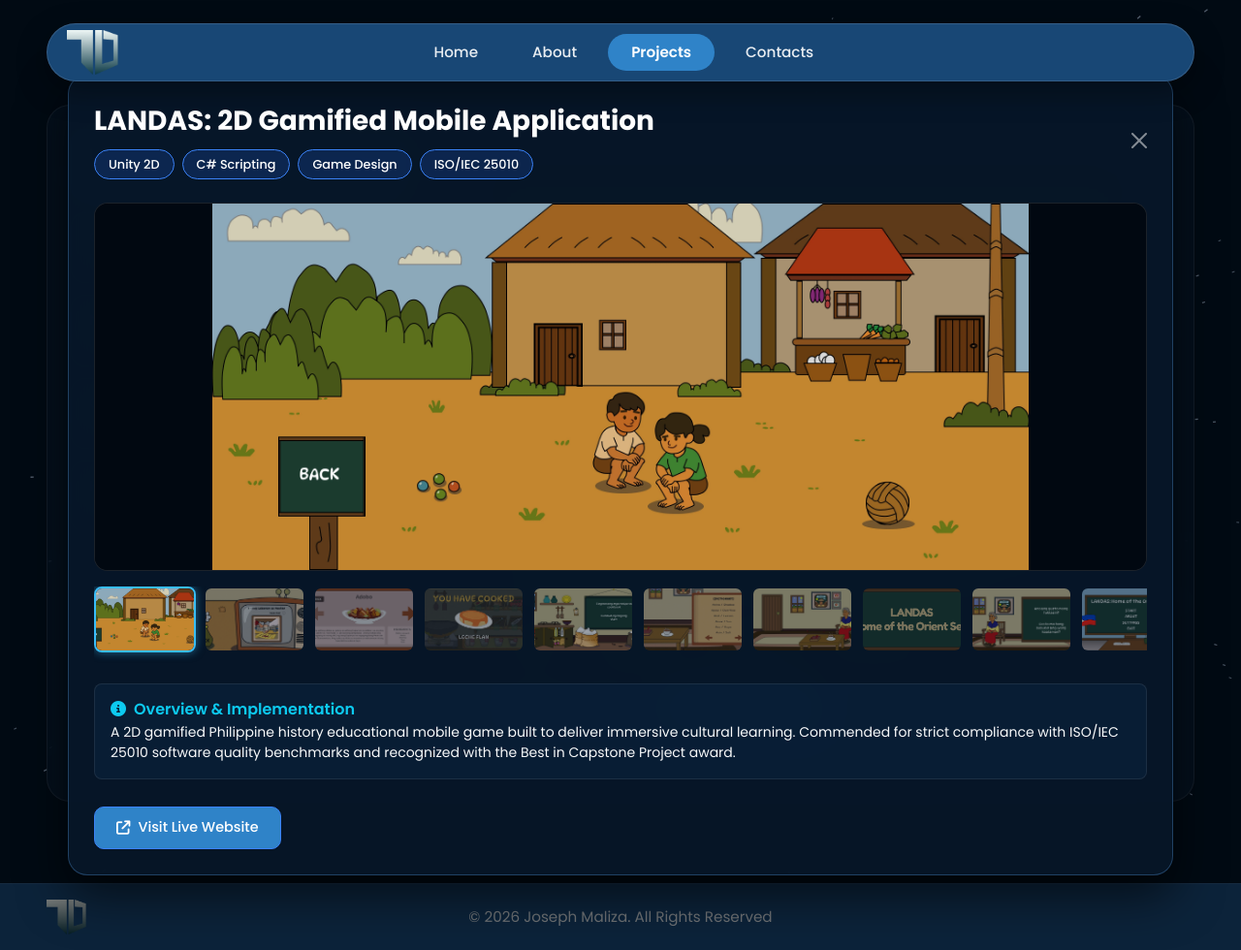
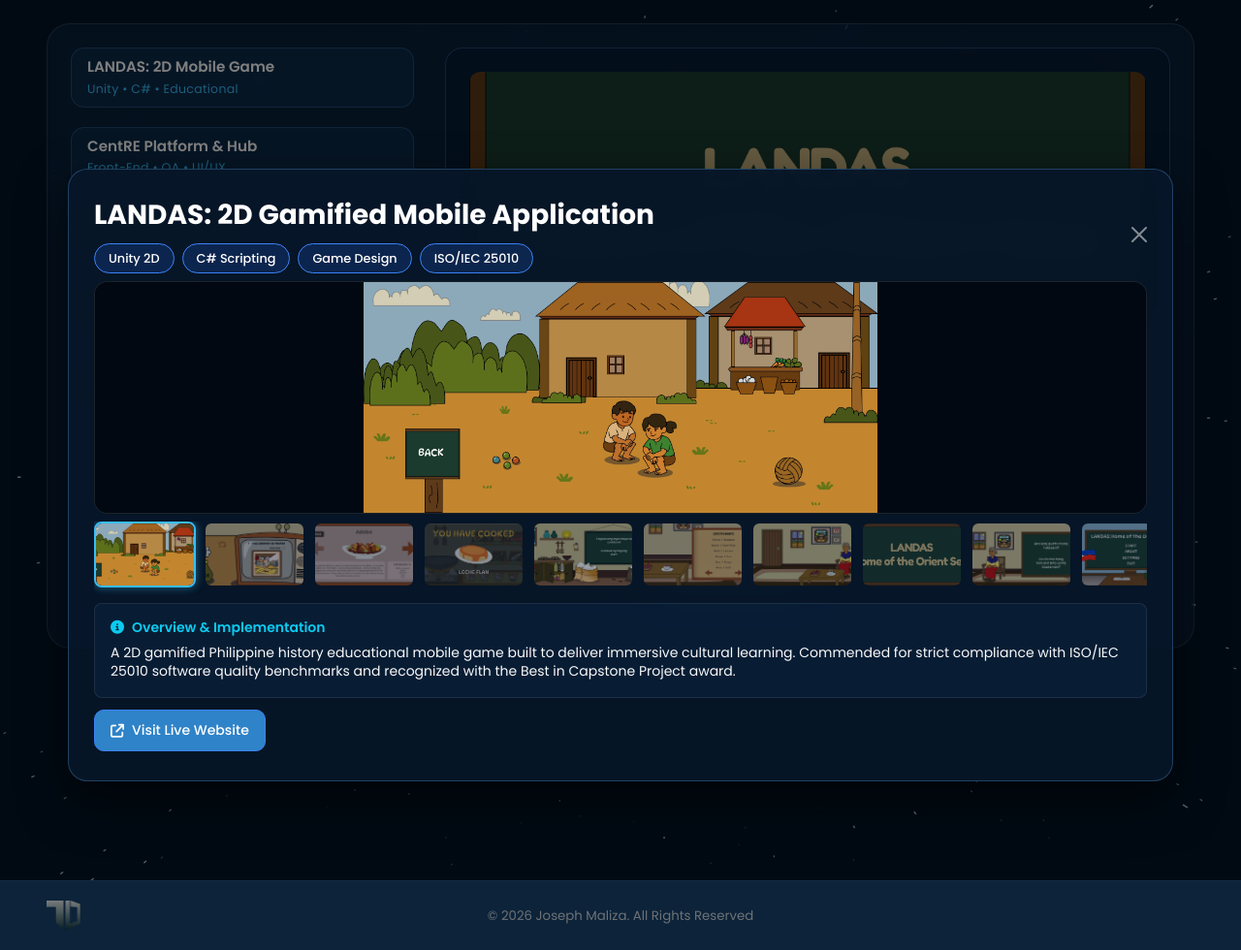
Before and after one commit to JosephDanMaliza/JosephDanMaliza.github.io, a PHP site: page /projects.html in a window 1280 px wide, after a click on "More Details". Shown: the whole page at 97% size. Run offline with PHP 8.4, Linux system fonts and the light colour scheme.

Commit message:
Portfolio Update: Fixed Scrollbar Issues, Contacts Page UI, Projects Page UI and Modal

```diff
--- a/assets/global.css
+++ b/assets/global.css
@@ -119,33 +119,55 @@ body.portfolio-page {
     text-align: center;
   }
 }
-/* Custom Slim Blue Scrollbar */
-.custom-scrollbar-carousel {
-  overflow-x: auto;
-  overflow-y: hidden;
+html.custom-scrollbar-carousel {
+  overflow-y: scroll;
   scrollbar-width: thin;
+  scrollbar-color: transparent transparent;
+}
+
+html.custom-scrollbar-carousel.is-scrolling {
   scrollbar-color: #3b82f6 rgba(255, 255, 255, 0.05);
 }
 
-.custom-scrollbar-carousel::-webkit-scrollbar {
+/* Webkit Scrollbar Base (Chrome, Edge, Safari) */
+html.custom-scrollbar-carousel::-webkit-scrollbar {
+  width: 6px;
   height: 6px;
 }
 
-.custom-scrollbar-carousel::-webkit-scrollbar-track {
-  background: rgba(255, 255, 255, 0.05);
+html.custom-scrollbar-carousel::-webkit-scrollbar-track {
+  background: transparent;
   border-radius: 9999px;
+  transition: background-color 0.3s ease;
 }
 
-.custom-scrollbar-carousel::-webkit-scrollbar-thumb {
-  background: #2563eb;
+html.custom-scrollbar-carousel::-webkit-scrollbar-thumb {
+  background: transparent;
   border-radius: 9999px;
-  box-shadow: 0 0 8px rgba(37, 99, 235, 0.6);
-  transition: background-color 0.2s ease, box-shadow 0.2s ease;
+  box-shadow: none;
+  transition: background-color 0.3s ease, box-shadow 0.3s ease;
 }
 
-.custom-scrollbar-carousel::-webkit-scrollbar-thumb:hover {
-  background: #3b82f6;
-  box-shadow: 0 0 12px rgba(59, 130, 246, 0.9);
+html.custom-scrollbar-carousel.is-scrolling::-webkit-scrollbar-track,
+html.custom-scrollbar-carousel:hover::-webkit-scrollbar-track {
+  background: rgba(255, 255, 255, 0.05);
+}
+
+html.custom-scrollbar-carousel.is-scrolling::-webkit-scrollbar-thumb,
+html.custom-scrollbar-carousel:hover::-webkit-scrollbar-thumb {
+  background: #2563eb;
+  box-shadow: 0 0 8px rgba(37, 99, 235, 0.6);
+}
+
+html.custom-scrollbar-carousel::-webkit-scrollbar-thumb:hover {
+  background: #3b82f6 !important;
+  box-shadow: 0 0 12px rgba(59, 130, 246, 0.9) !important;
+}
+
+body.portfolio-page {
+  min-height: 100vh;
+  display: flex;
+  flex-direction: column;
 }
 
 /* Shared Typography & Glass Containers */
@@ -169,8 +191,9 @@ body.portfolio-page {
   border-top: 1px solid rgba(255, 255, 255, 0.08);
 }
 
-.brand-logo-small {
-  height: 36px;
+.brand-logo {
+  width: 35px;
+  height:35px;
   object-fit: contain;
 }
 
--- a/assets/projects.css
+++ b/assets/projects.css
@@ -266,3 +266,21 @@
   background: rgba(16, 48, 80, 0.35);
   border: 1px solid rgba(255, 255, 255, 0.08);
 }
+.project-modal-content {
+  overflow: hidden !important;
+  max-height: 92vh;
+}
+
+.modal-gallery-strip {
+  overflow-x: auto !important;
+  overflow-y: hidden !important;
+  white-space: nowrap;
+}
+
+body.modal-open .navbar-wrapper,
+body.modal-open header.navbar-wrapper {
+  display: none !important;
+  visibility: hidden !important;
+  opacity: 0 !important;
+  pointer-events: none !important;
+}
--- a/js/contacts.js
+++ b/js/contacts.js
@@ -17,7 +17,7 @@ document.addEventListener('DOMContentLoaded', function () {
 
   // Insert YOUR Web3Forms access key here:
   const WEB3FORMS_ACCESS_KEY = "718b36de-ea06-4efb-af1b-55ad3e0c86e1";
-  const MAXIMUM_MONTHLY_SUBMISSIONS_PER_USER = 10;
+  const MAXIMUM_MONTHLY_SUBMISSIONS_PER_USER = 25;
 
   function displayLimitModal(title, message) {
     if (!submissionLimitModal) return;
--- a/projects.html
+++ b/projects.html
@@ -1,35 +1,38 @@
 <!DOCTYPE html>
-<html lang="en">
+<html lang="en" class="custom-scrollbar-carousel">
 <head>
   <meta charset="UTF-8">
   <meta name="viewport" content="width=device-width, initial-scale=1.0">
-  <title>Projects | Joseph Daniel Maliza</title>
+  <title>Projects | Danilo</title>
 
-  <!-- Bootstrap 5 & FontAwesome -->
   <link href="https://cdn.jsdelivr.net/npm/bootstrap@5.3.0/dist/css/bootstrap.min.css" rel="stylesheet">
   <link rel="stylesheet" href="https://cdnjs.cloudflare.com/ajax/libs/font-awesome/6.4.0/css/all.min.css">
 
-  <!-- Fonts -->
   <link rel="preconnect" href="https://fonts.googleapis.com">
   <link rel="preconnect" href="https://fonts.gstatic.com" crossorigin>
   <link href="https://fonts.googleapis.com/css2?family=Montserrat:wght@700;800;900&family=Lora:ital,wght@0,400;0,600;1,400&family=Poppins:wght@300;400;500;600;700&display=swap" rel="stylesheet">
 
-  <!-- External Stylesheets -->
   <link rel="stylesheet" href="assets/global.css">
   <link rel="stylesheet" href="assets/projects.css">
   <link rel="icon" href="assets/portfolioImgs/JD_Logo.png" type="image/png">
+
+  <script src="https://cdn.jsdelivr.net/npm/bootstrap@5.3.0/dist/js/bootstrap.bundle.min.js" defer></script>
+  <script src="js/projects.js" defer></script>
+  <script src="js/stars.js" defer></script>
+  <script src="js/global.js" defer></script>
 </head>
 <body class="portfolio-page">
 
   <canvas id="hyperspace" aria-hidden="true"></canvas>
+
   <!-- Navigation Capsule -->
   <header class="navbar-wrapper container-fluid px-3 px-lg-5 pt-3 pt-md-4 flex-shrink-0">
-    <nav class="navbar navbar-expand-lg header-pill mx-auto">
+    <nav class="navbar navbar-expand-lg header-pill mx-auto fixed-top" style="z-index: 1000;">
       <div class="container-fluid p-0 d-flex justify-content-between align-items-center">
 
         <!-- Left Responsive Logo -->
         <a class="navbar-brand d-flex align-items-center m-0 py-0" href="index.html">
-          <img src="assets/portfolioImgs/JD_Logo.png" alt="JD Logo" class="brand-logo" onerror="this.src='https://placehold.co/60x60/1b4776/ffffff?text=JD'">
+          <img src="assets/portfolioImgs/JD_Logo.png" alt="JD Logo" class="brand-logo" onerror="this.src='https://placehold.co/44x44/1b4776/ffffff?text=JD'">
         </a>
 
         <!-- Mobile Toggler -->
@@ -63,8 +66,8 @@
   </header>
 
   <!-- Main Projects Dashboard Frame -->
-  <main class="content-container container-fluid px-3 px-lg-5 py-4 flex-grow-1">
-    <div class="projects-master-container p-3 p-md-4">
+  <main class="container-fluid px-3 px-lg-5 py-4 content-container">
+      <div class="projects-master-container p-4 p-md-4">
       <div class="row g-4 align-items-stretch">
 
         <!-- Left Sidebar: Project List -->
@@ -72,27 +75,27 @@
           <div class="projects-sidebar-wrapper">
             <div class="projects-sidebar" id="projectList">
 
-              <button class="project-tab-card active" data-index="0">
+              <button class="project-tab-card py-2 px-3 mb-2" data-index="0">
                 <div class="tab-title text-truncate">LANDAS: 2D Mobile Game</div>
                 <small class="tab-tag d-block text-truncate">Unity • C# • Educational</small>
               </button>
 
-              <button class="project-tab-card" data-index="1">
+              <button class="project-tab-card py-2 px-3 mb-2" data-index="1">
                 <div class="tab-title text-truncate">CentRE Platform &amp; Hub</div>
                 <small class="tab-tag d-block text-truncate">Front-End • QA • UI/UX</small>
               </button>
 
-              <button class="project-tab-card" data-index="2">
+              <button class="project-tab-card py-2 px-3 mb-2" data-index="2">
                 <div class="tab-title text-truncate">NowUKnow Portal</div>
                 <small class="tab-tag d-block text-truncate">PHP • MySQL • Bootstrap</small>
               </button>
 
-              <button class="project-tab-card" data-index="3">
+              <button class="project-tab-card py-2 px-3 mb-2" data-index="3">
                 <div class="tab-title text-truncate">Celestia Events</div>
                 <small class="tab-tag d-block text-truncate">Community Discovery • CRUD</small>
               </button>
 
-              <button class="project-tab-card" data-index="4">
+              <button class="project-tab-card py-2 px-3 mb-0" data-index="4">
                 <div class="tab-title text-truncate">KuroNeko: Journey</div>
                 <small class="tab-tag d-block text-truncate">Java Swing • Desktop Game</small>
               </button>
@@ -101,38 +104,40 @@
           </div>
         </div>
 
-        <!-- Right: Showcase Area (1 Main Image Only) -->
+        <!-- Right: Showcase Area -->
         <div class="col-12 col-md-7 col-lg-8 d-flex flex-column">
-          <div class="project-showcase-card p-3 p-md-4 p-lg-5 d-flex flex-column justify-content-between">
+          <div class="project-showcase-card p-4 p-lg-4 d-flex flex-column justify-content-between h-100">
 
-            <!-- Single Primary Preview Screen -->
-            <div class="showcase-screen-box mb-4">
+            <!-- Single Primary Preview Screen-->
+            <div class="showcase-screen-box mb-3 flex-shrink-0" style="height: 270px; min-height: 270px; overflow: hidden;">
               <img id="showcaseImage"
                    src="assets/portfolioImgs/landas.jpg"
                    alt="Project Preview"
-                   class="showcase-img"
+                   class="showcase-img object-fit-cover w-100 h-100"
                    onerror="this.src='https://placehold.co/1200x675/113355/ffffff?text=Project+Preview+Screen'">
             </div>
 
             <!-- Content Area -->
-            <div class="showcase-info-box">
-              <h2 id="showcaseTitle" class="project-display-title mb-2">LANDAS: 2D Gamified Mobile Application</h2>
-              <p id="showcaseDesc" class="project-display-desc mb-3">
-                A 2D gamified Philippine history educational mobile game built to deliver immersive cultural learning. Commended for strict compliance with ISO/IEC 25010 software quality benchmarks and recognized with the Best in Capstone Project award.
-              </p>
+            <div class="showcase-info-box d-flex flex-column justify-content-between flex-grow-1">
+              <div>
+                <h2 id="showcaseTitle" class="project-display-title fw-bold mb-2" style="font-size: 1.5rem; min-height: 2.3em; display: -webkit-box; display: box; -webkit-line-clamp: 2; line-clamp: 2; -webkit-box-orient: vertical; overflow: hidden;">LANDAS: 2D Gamified Mobile Application</h2>
 
-              <div class="neon-pill-group d-flex flex-wrap gap-2 mb-4" id="techPillContainer">
-                <span class="neon-tech-pill">Unity 2D</span>
-                <span class="neon-tech-pill">C# Scripting</span>
-                <span class="neon-tech-pill">Game Design</span>
+                <p id="showcaseDesc" class="project-display-desc mb-3 text-light opacity-85" style="line-height: 1.6; font-size: 0.95rem; min-height: 4.8em; max-height: 4.8em; overflow: hidden; display: -webkit-box; display: box; -webkit-line-clamp: 3; line-clamp: 3; -webkit-box-orient: vertical;">
+                  A 2D gamified Philippine history educational mobile game built to deliver immersive cultural learning. Commended for strict compliance with ISO/IEC 25010 software quality benchmarks and recognized with the Best in Capstone Project award.
+                </p>
+
+                <div class="neon-pill-group d-flex flex-wrap gap-2 mb-4 align-items-center" id="techPillContainer" style="min-height: 38px;">
+                  <span class="neon-tech-pill px-3 py-1.5" style="font-size: 0.85rem;">Unity 2D</span>
+                  <span class="neon-tech-pill px-3 py-1.5" style="font-size: 0.85rem;">C# Scripting</span>
+                  <span class="neon-tech-pill px-3 py-1.5" style="font-size: 0.85rem;">Game Design</span>
+                </div>
               </div>
 
-              <div class="project-actions d-flex flex-wrap gap-3">
-                <!-- Button triggers Bootstrap Modal -->
-                <button type="button" id="btnDetails" class="btn-more-details flex-grow-1 flex-sm-grow-0 border-0" data-bs-toggle="modal" data-bs-target="#projectGalleryModal">
+              <div class="project-actions d-flex flex-wrap gap-3 mt-auto">
+                <button type="button" id="btnDetails" class="btn-more-details flex-grow-1 flex-sm-grow-0 border-0 px-4 py-2.5" style="font-size: 0.95rem;" data-bs-toggle="modal" data-bs-target="#projectGalleryModal">
                   <i class="fas fa-images me-2"></i>More Details
                 </button>
-                <a id="btnWebsite" href="https://landas2d.github.io/" target="_blank" class="btn-view-website flex-grow-1 flex-sm-grow-0 d-inline-flex">
+                <a id="btnWebsite" href="https://landas2d.github.io/" target="_blank" class="btn-view-website flex-grow-1 flex-sm-grow-0 d-inline-flex px-4 py-2.5" style="font-size: 0.95rem;">
                   <i class="fas fa-arrow-up-right-from-square me-2"></i>View Website
                 </a>
               </div>
@@ -145,10 +150,10 @@
     </div>
   </main>
 
-  <!-- Project Details & Gallery Modal -->
-  <div class="modal fade" id="projectGalleryModal" tabindex="-1" aria-labelledby="modalProjectTitle" aria-hidden="true">
+  <!-- Project Details & Gallery Modal (Place here, outside of header) -->
+  <div class="modal fade" id="projectGalleryModal" tabindex="-1" aria-labelledby="modalProjectTitle" aria-hidden="true" data-bs-backdrop="static" data-bs-keyboard="false" style="z-index: 1070;">
     <div class="modal-dialog modal-dialog-centered modal-xl">
-      <div class="modal-content project-modal-content">
+      <div class="modal-content project-modal-content" style="overflow: hidden !important; max-height: 92vh;">
 
         <div class="modal-header border-0 pb-0">
           <div>
@@ -158,26 +163,24 @@
           <button type="button" class="btn-close btn-close-white shadow-none" data-bs-dismiss="modal" aria-label="Close"></button>
         </div>
 
-        <div class="modal-body py-4">
+        <div class="modal-body py-2" style="overflow-y: hidden !important;">
           <!-- Featured Selected Modal Image -->
-          <div class="modal-screen-preview mb-3">
-            <img id="modalMainImg" src="" alt="Project Screenshot Full" class="modal-featured-img">
+          <div class="modal-screen-preview mb-2" style="max-height: 240px; overflow: hidden;">
+            <img id="modalMainImg" src="" alt="Project Screenshot Full" class="modal-featured-img w-100 object-fit-contain">
           </div>
 
           <!-- Thumbnails Row for Switching -->
-          <div class="modal-gallery-strip d-flex gap-2 pb-3 mb-3 overflow-auto" id="modalGalleryThumbnails">
-            <!-- Dynamically injected thumbnails -->
-          </div>
+          <div class="modal-gallery-strip d-flex gap-2 pb-2 mb-2 overflow-auto" id="modalGalleryThumbnails" style="overflow-x: auto !important; overflow-y: hidden !important; white-space: nowrap;"></div>
 
           <!-- Description -->
           <div class="modal-desc-box p-3 rounded-3">
-            <h6 class="text-info fw-semibold mb-1"><i class="fas fa-circle-info me-2"></i>Overview &amp; Implementation</h6>
-            <p id="modalProjectDesc" class="text-light opacity-90 small mb-0"></p>
+            <h6 class="text-info fw-semibold mb-2 small"><i class="fas fa-circle-info me-2"></i>Overview &amp; Implementation</h6>
+            <p id="modalProjectDesc" class="text-light opacity-90 small mb-0" style="line-height: 1.4;"></p>
           </div>
         </div>
 
-        <div class="modal-footer border-0 pt-0 d-flex justify-content-between">
-          <a id="modalWebsiteBtn" href="#" target="_blank" class="btn-view-website d-inline-flex">
+        <div class="modal-footer border-0 pt-0 pb-3 d-flex justify-content-between">
+          <a id="modalWebsiteBtn" href="#" target="_blank" class="btn-view-website d-inline-flex px-3 py-1.5" style="font-size: 0.875rem;">
             <i class="fas fa-arrow-up-right-from-square me-2"></i>Visit Live Website
           </a>
         </div>
@@ -187,25 +190,16 @@
   </div>
 
   <!-- Responsive Footer -->
-  <footer class="footer-strip py-3 px-3 px-lg-5 mt-auto">
-    <div class="container-fluid d-flex flex-column flex-sm-row align-items-center justify-content-between gap-2 p-0">
+  <footer class="footer-strip px-4 px-lg-5 mt-auto" style="padding-top: 18px; padding-bottom: 18px;">
+    <div class="container-fluid d-flex align-items-center justify-content-between p-0 position-relative">
       <div class="footer-logo">
-        <img src="assets/portfolioImgs/JD_Logo.png" alt="JD Logo" class="brand-logo-small" onerror="this.src='https://placehold.co/42x42/1b4776/ffffff?text=JD'">
+        <img src="assets/portfolioImgs/JD_Logo.png" alt="JD Logo" class="brand-logo-small" style="width: 35px; height: 35px; object-fit: contain;" onerror="this.src='https://placehold.co/35x35/1b4776/ffffff?text=JD'">
       </div>
-      <div class="footer-copyright text-center">
-        <span>© 2026 Joseph Maliza. All Rights Reserved</span>
+      <div class="footer-copyright position-absolute start-50 translate-middle-x text-center">
+        <span class="small">&copy; 2026 Joseph Maliza. All Rights Reserved</span>
       </div>
-      <div style="width: 32px;" class="d-none d-sm-block"></div>
     </div>
   </footer>
 
-  <!-- Bootstrap JS -->
-  <script src="https://cdn.jsdelivr.net/npm/bootstrap@5.3.0/dist/js/bootstrap.bundle.min.js"></script>
-
-  <!-- External Script -->
-  <script src="js/projects.js"></script>
-  <script src="js/stars.js"></script>
-
-
 </body>
 </html>
```
Also changed, not shown: aboutMe.html (+33 -32 lines), assets/aboutMe.css (+29 -0 lines), contact.html (+42 -55 lines), index.html (+15 -22 lines), js/global.js (added, +12 -0 lines).
